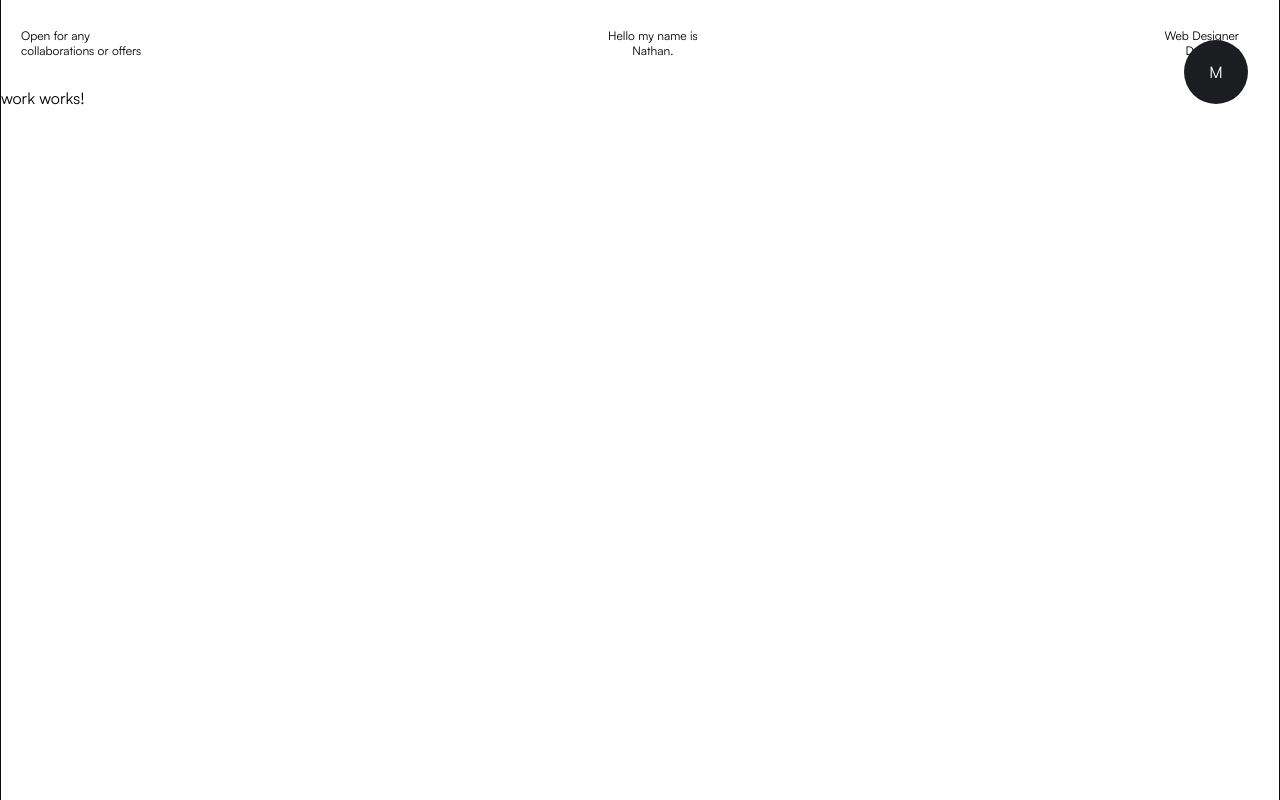
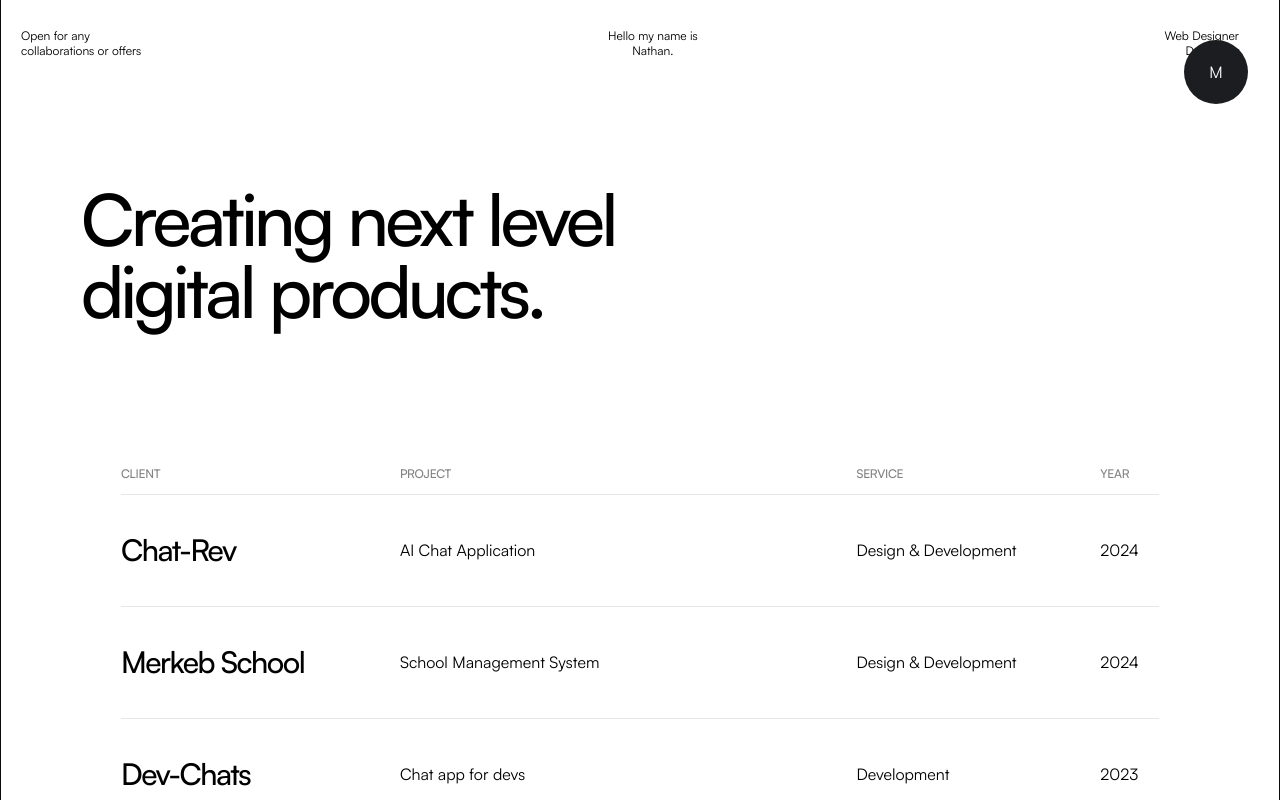
Before and after one commit to natisomeone/portfolio, an Angular app: page /work in a window 1280 px wide. Built offline with nearby package versions, Linux system fonts and the light colour scheme.

Commit message:
work-update

```diff
--- a/src/app/components/footer/footer.component.ts
+++ b/src/app/components/footer/footer.component.ts
@@ -1,7 +1,7 @@
 import { RouterLink } from '@angular/router';
 import { appConfig } from './../../app.config';
 import { Component } from '@angular/core';
-import { ButtonComponent } from "../ui/button/button.component";
+import { ButtonComponent } from '../ui/button/button.component';
 
 @Component({
   selector: 'app-footer',
@@ -11,31 +11,21 @@ import { ButtonComponent } from "../ui/button/button.component";
     <footer
       class="w-full h-[100vh] flex flex-col pt-28 justify-between px-10 items-center bg-surface-dark relative p-10"
     >
-    <div class="flex flex-col items-center w-full justify-between">
-        <h1
-          class="text-9xl mb-12 text-white font-medium tracking-tighter"
-        >
-          Looking for a web <br>
-          developer?
-        </h1>
-        <app-button [label]="'Get In Touch'" [borderColor]="'border-white/10'" [textColor]="'text-white'"/>
-        <!-- <div class="pr-6">
-          <div class="mt-12 flex flex-col items-end">
-            <h4 class="text-[10px] uppercase font-medium text-white/40 mb-4">
-              Website Links
-            </h4>
-            <ul class="flex flex-col items-start">
-              @for (web_link of web_links; track $index) {
-              <li
-                class="mb-2 text-sm font-medium cursor-pointer text-white tracking-tight"
-                [routerLink]="web_link.link"
-              >
-                {{ web_link.label }}
-              </li>
-              }
-            </ul>
-          </div>
-        </div> -->
+      <div
+        class="flex items-center w-[800px] justify-between py-10 px-10 border border-white/10 rounded-2xl"
+      >
+        <div>
+          <h1 class="text-3xl text-white tracking-tight">Convinced already?</h1>
+          <p class="text-sm text-white/60 mt-2">
+            Drop a line or send me an email. Let's work together <br />
+            on your project.
+          </p>
+        </div>
+        <app-button
+          [label]="'Get In Touch'"
+          [borderColor]="'border-white/10'"
+          [textColor]="'text-white'"
+        />
       </div>
       <div class="w-full flex items-end justify-between">
         <div>
@@ -52,6 +42,21 @@ import { ButtonComponent } from "../ui/button/button.component";
           </ul>
         </div>
         <div class="flex flex-col">
+          <div class="flex flex-col mb-8 items-start">
+            <h4 class="text-[10px] uppercase font-medium text-white/40 mb-4">
+              Website Links
+            </h4>
+            <ul class="flex justify-end w-full ">
+              @for (web_link of web_links; track $index) {
+              <li
+                class="mr-8 text-sm font-medium cursor-pointer text-white tracking-tight"
+                [routerLink]="web_link.link"
+              >
+                {{ web_link.label }}
+              </li>
+              }
+            </ul>
+          </div>
           <div>
             <h4 class="text-[10px] uppercase font-medium text-white/40 mb-4">
               Socials
@@ -84,6 +89,10 @@ export class FooterComponent {
       label: 'Github',
       link: '',
     },
+    {
+      label: 'Telegram',
+      link: '',
+    },
   ];
 
   buttons = [
@@ -107,8 +116,8 @@ export class FooterComponent {
 
   web_links = [
     {
-      label : 'Home',
-      link: '/'
+      label: 'Home',
+      link: '/',
     },
     {
       label: 'About',
--- a/src/app/pages/about/about.component.ts
+++ b/src/app/pages/about/about.component.ts
@@ -46,11 +46,12 @@ import { TechCardComponent } from '../../components/tech-card/tech-card.componen
             <h2 class="text-3xl my-4 tracking-tighter">
               {{ service.package_name }}
             </h2>
-            <p class="leading-7">{{service.package_description}}</p>
+            <p class="leading-7">{{ service.package_description }}</p>
           </div>
           }
         </div>
       </section>
+
       <!-- Tech Stack Section -->
       <section
         class="min-h-[100vh] py-12 bg-surface-dark border-b border-white/20"
@@ -63,12 +64,47 @@ import { TechCardComponent } from '../../components/tech-card/tech-card.componen
         <hr class="border border-white/10" />
         <app-tech-card [stacks]="tech_stacks" />
       </section>
+
+      <!-- Hobbies  -->
+      <section class="py-20 px-4 md:px-20">
+        <h1 class="text-7xl tracking-tighter font-medium text-primary">
+          Out of work, I spend <br />
+          my time...
+        </h1>
+        <div class="w-full flex flex-col mt-32">
+          @for (hobby of hobbies; track $index) {
+          <div class="w-full flex py-5 h-72 rounded-2xl border mb-12">
+            <div class="w-1/2 border-r h-full">
+              <div class="w-full flex items-center justify-center">
+                <img
+                  src=""
+                  class="rounded-xl w-32 h-32 mt-4 -mr-10 -rotate-12"
+                />
+                <img src="" class="rounded-xl w-32 h-32 rotate-2 z-10" />
+                <img
+                  src=""
+                  class="rounded-xl w-32 h-32 mt-32 -ml-40 -rotate-3"
+                />
+              </div>
+            </div>
+            <div class="w-1/2 h-full pt-5 pl-12 flex flex-col justify-center">
+              <h3 class="text-primary text-3xl tracking-tight font-medium">
+                {{hobby.name}}
+              </h3>
+            </div>
+          </div>
+
+          }
+        </div>
+      </section>
+
       <app-footer />
     </div>
   `,
   styles: ``,
 })
 export class AboutComponent {
+  // Package Array  //
   services = [
     {
       package_number: '01',
@@ -80,19 +116,19 @@ export class AboutComponent {
     {
       package_number: '02',
       package_name: 'Development',
-      package_description:
-        `I build creative, scalable and maintainable web and web applications.
+      package_description: `I build creative, scalable and maintainable web and web applications.
         (Using code to achieve the development goal of any given design.)`,
     },
     {
       package_number: '03',
       package_name: 'The full package',
-      package_description: `A complete website from concept to launch. With a solid design
-          track and also in building web applications. You can count on me to deliver the best
+      package_description: `A complete website from concept to launch. With my experience in web design
+         and also in building web applications. You can count on me to deliver the best
           outcome for your business.`,
     },
   ];
 
+  // Tech Stack Array //
   tech_stacks = [
     {
       img: '../../../assets/tech/figma.png',
@@ -185,4 +221,23 @@ export class AboutComponent {
       background: '',
     },
   ];
+
+  hobbies = [
+    {
+      name: 'Playing Chess',
+      phrases: '',
+    },
+    {
+      name: 'Calligraphy',
+      phrases: '',
+    },
+    {
+      name: 'Reading Books',
+      phrases: '',
+    },
+    {
+      name: 'Art',
+      phrases: '',
+    },
+  ];
 }
--- /dev/null
+++ b/src/app/pages/contact/contact.component.ts
@@ -0,0 +1,16 @@
+import { Component } from '@angular/core';
+
+@Component({
+  selector: 'app-contact',
+  standalone: true,
+  imports: [],
+  template: `
+    <p>
+      contact works!
+    </p>
+  `,
+  styles: ``
+})
+export class ContactComponent {
+
+}
--- a/src/app/pages/work/work.component.ts
+++ b/src/app/pages/work/work.component.ts
@@ -1,16 +1,101 @@
 import { Component } from '@angular/core';
+import { FooterComponent } from "../../components/footer/footer.component";
 
 @Component({
   selector: 'app-work',
   standalone: true,
-  imports: [],
+  imports: [FooterComponent],
   template: `
-    <p>
-      work works!
-    </p>
+   <section class="pt-24 md:px-20">
+    <h2 class="text-7xl font-medium tracking-tighter">Creating next level <br> digital products.</h2>
+    <!-- <hr class="my-8"> -->
+    <div class="w-full mt-32 md:px-10">
+      <table class="w-full">
+        <thead>
+          <tr class="border-b h-10">
+            <th class="text-xs uppercase font-medium text-primary/50 tracking-tight">Client</th>
+            <th class="text-xs uppercase font-medium text-primary/50 tracking-tight">Project</th>
+            <th class="text-xs uppercase font-medium text-primary/50 tracking-tight">Service</th>
+            <th class="text-xs uppercase font-medium text-primary/50 tracking-tight">Year</th>
+          </tr>
+        </thead>
+        <tbody>
+          @for (table of tables; track $index) {
+            <tr class="h-28 w-full border-b">
+              <td class="text-3xl tracking-tighter">{{table.name}}</td>
+              <td class="font-normal">{{table.project}}</td>
+              <td class="font-normal">{{table.service}}</td>
+              <td class="font-normal">{{table.time}}</td>
+            </tr>
+          }
+        </tbody>
+      </table>
+    </div>
+   </section>
+   <!-- Footer -->
+    <app-footer />
   `,
   styles: ``
 })
 export class WorkComponent {
 
+  tables = [
+    {
+      img: '',
+      name: 'Chat-Rev',
+      project: 'AI Chat Application',
+      service: 'Design & Development',
+      time: '2024'
+    },
+    {
+      img: '',
+      name: 'Merkeb School',
+      project: 'School Management System',
+      service: 'Design & Development',
+      time: '2024'
+    },
+    {
+      img: '',
+      name: 'Dev-Chats',
+      project: 'Chat app for devs',
+      service: 'Development',
+      time: '2023'
+    },
+    {
+      img: '',
+      name: 'A-Plus',
+      project: 'Learning Management System',
+      service: 'Development',
+      time: '2023'
+    },
+    {
+      img: '',
+      name: 'E-com Store',
+      project: 'Inventory Management',
+      service: 'Development',
+      time: '2022'
+    },
+    {
+      img: '',
+      name: 'FJA-Law',
+      project: 'Website redesign project',
+      service: 'Design & Development',
+      time: '2022'
+    },
+    {
+      img: '',
+      name: 'E-book Store',
+      project: 'Collection of personal development books.',
+      service: 'Development',
+      time: '2021'
+    },
+    {
+      img: '',
+      name: '1st Project Kit',
+      project: 'My first collection of simple apps.',
+      service: 'Design & Development',
+      time: '2019'
+    },
+
+  ]
 }
--- a/tailwind.config.js
+++ b/tailwind.config.js
@@ -2,6 +2,7 @@
 
 const primaryColors = {
   primary: "#0a0a0a",
+  accent: "#455ce9",
 };
 
 const surfaceColors = {
@@ -9,7 +10,7 @@ const surfaceColors = {
   "surface-50": "#fafafa",
   "surface-dark": "#1c1d20",
   "surface-card": "#18191b",
-  "surface-accent": '#455ce9'
+  "surface-accent": "#455ce9",
 };
 
 const colors = {
```
